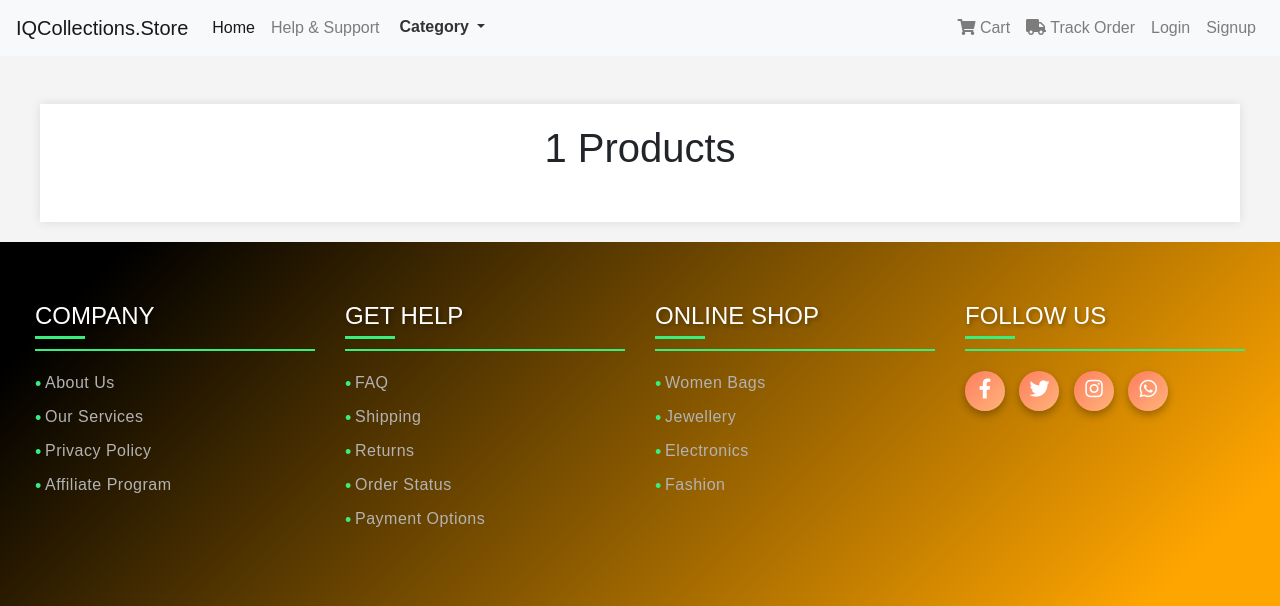
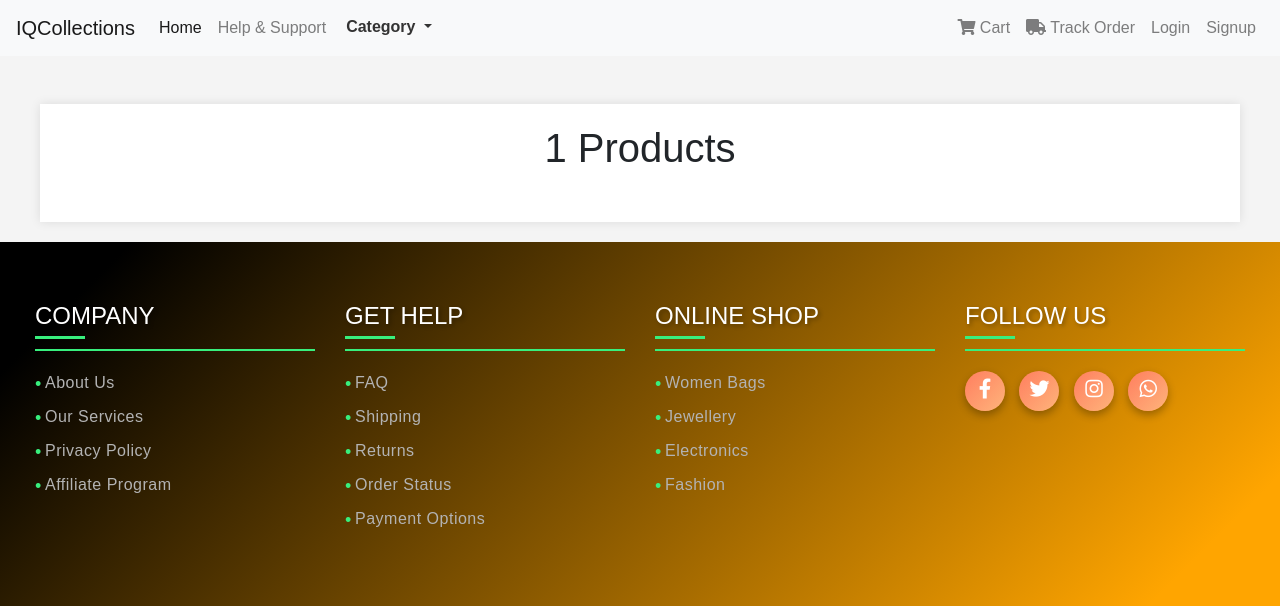
Before and after one commit to MuhammadTayyab88/e-com-web, a Django app: page /category/1/ in a window 1280 px wide. Shown: the top 606 px of the page. Run offline with Django 5.2, Linux system fonts and the light colour scheme; data that the repository does not hold is empty; some libraries are stand-ins or nearby versions.

Commit message:
check conflicts

```diff
--- a/ecommerce/settings.py
+++ b/ecommerce/settings.py
@@ -17,7 +17,6 @@ STRIPE_SECRET_KEY=config('STRIPE_SECRET_KEY', default='')
 STRIPE_PUBLISHABLE_KEY =config('STRIPE_PUBLISHABLE_KEY', default='')
 DEBUG = config('DEBUG', default=False)
 
-ALLOWED_HOSTS = ["iqcollections.store"]
 ALLOWED_HOSTS = ["*"]
 INSTALLED_APPS = [
     'django.contrib.admin',
--- a/templates/header.html
+++ b/templates/header.html
@@ -64,7 +64,7 @@
 <body>
 
     <nav class="navbar navbar-expand-lg navbar-light bg-light">
-        <a class="navbar-brand" href="/">IQCollections.Store</a>
+        <a class="navbar-brand" href="/">IQCollections</a>
         <button class="navbar-toggler" type="button" data-toggle="collapse" data-target="#navbarContent" aria-controls="navbarContent" aria-expanded="false" aria-label="Toggle navigation">
             <span class="navbar-toggler-icon"></span>
         </button>
```
